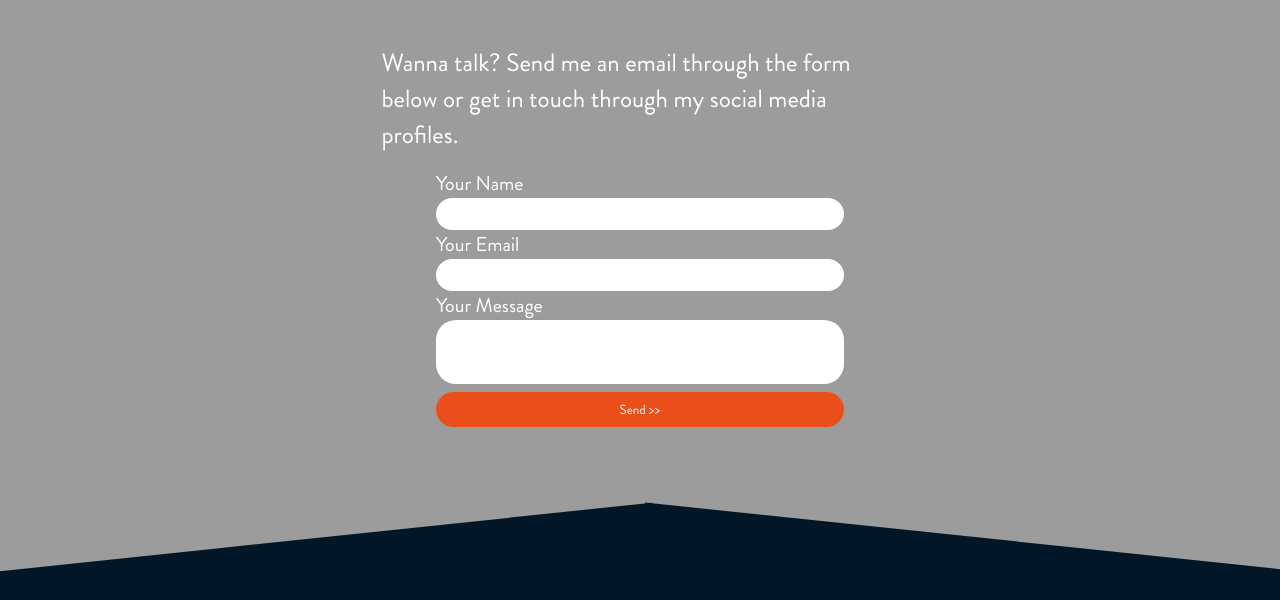
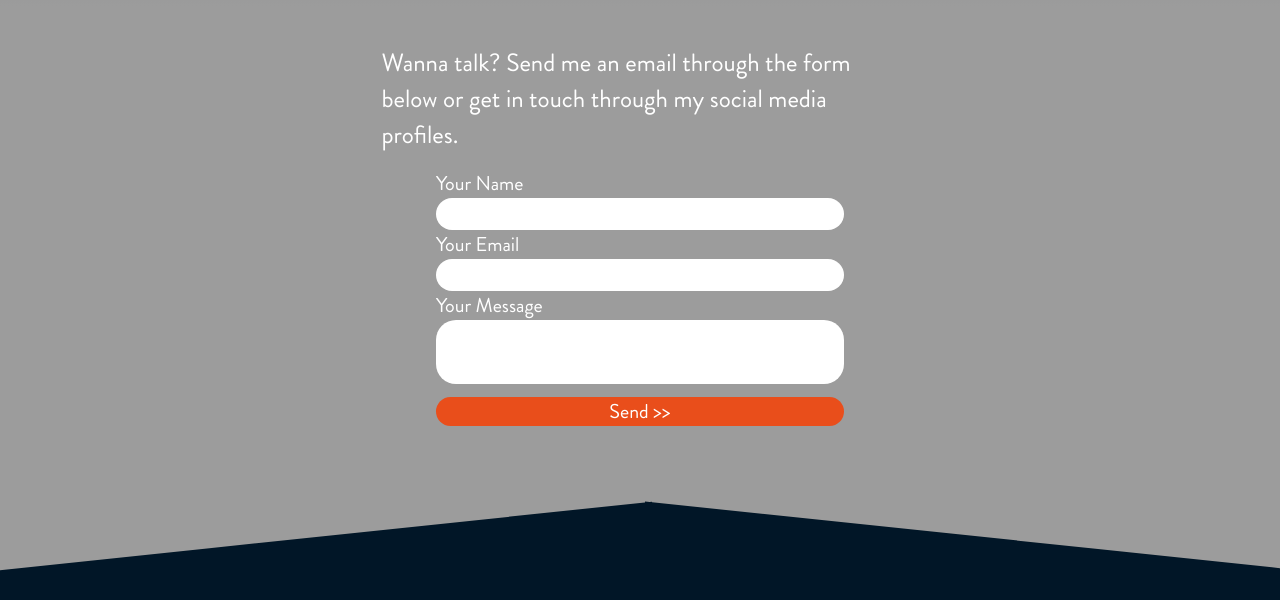
Before and after one commit to garciajordy/Portfolio-v2, a plain HTML site: page index.html in a window 1280 px wide. Shown: the part 3009-3609 px from the top of the page. Drawn offline with Linux system fonts and the light colour scheme.

Commit message:
Add styling to form button

```diff
--- a/style/_form.scss
+++ b/style/_form.scss
@@ -28,9 +28,14 @@ form {
   button {
     background-color: rgb(233, 78, 27);
     border-radius: 30px;
-    padding: 0.5rem;
+
     border: none;
-    margin-top: 0.5rem;
+    margin-top: 0.8rem;
+    font-size: 20px;
+
+    &:hover {
+      cursor: pointer;
+    }
   }
 }
 .form-con {
```
Also changed, not shown: style/style.css, 1 other file.
